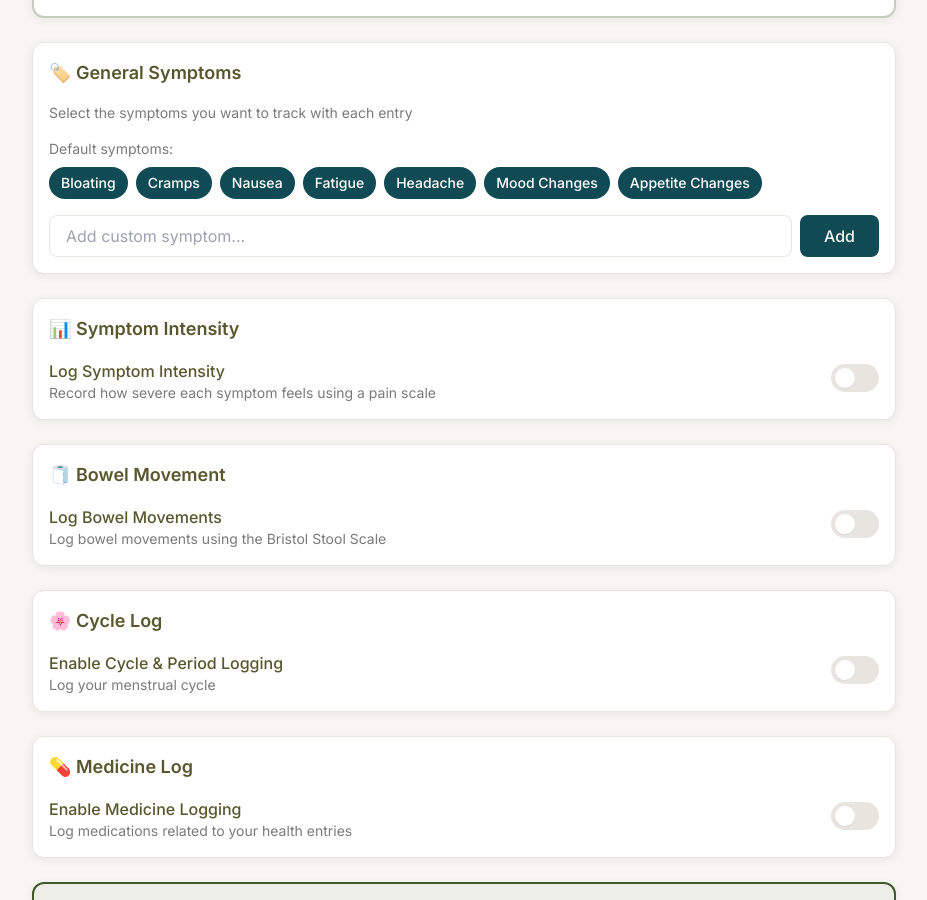
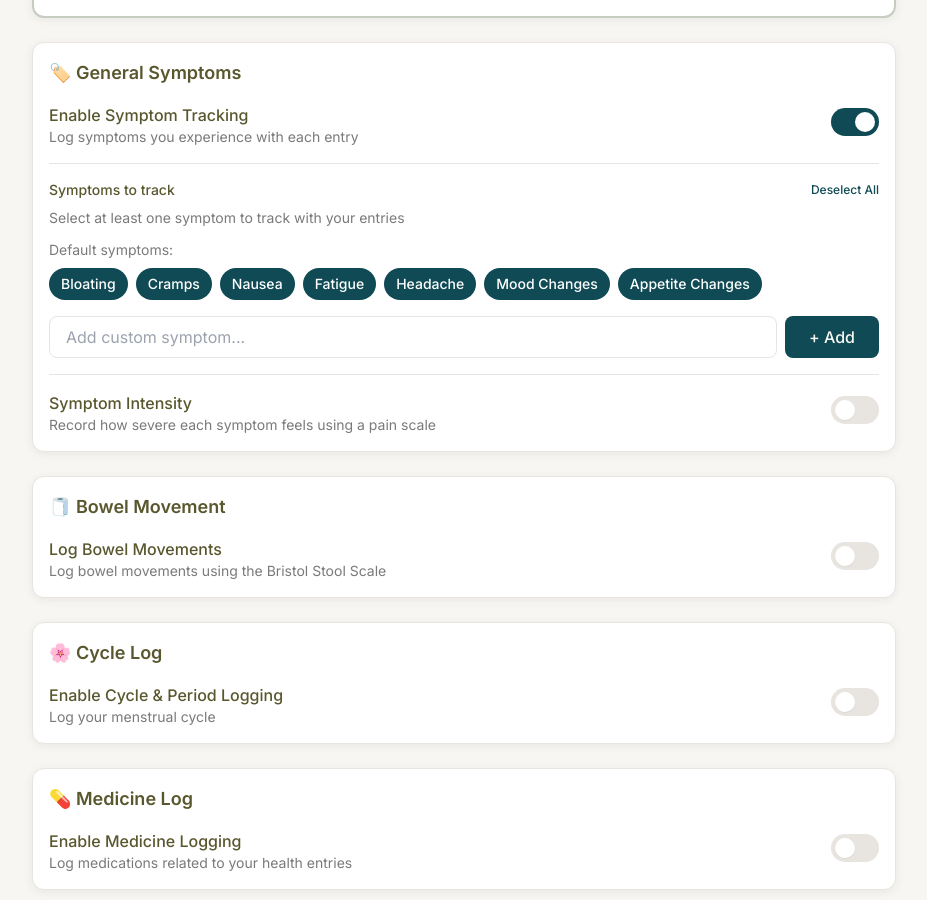
Before and after one commit to theselfstudy/cadence, a Next.js app: page /settings in a window 1280 px wide. Shown: the part 999-1899 px from the top of the page, without its empty margins (176-1103 px from the left). Built offline with nearby package versions, Linux system fonts and the light colour scheme.

Commit message:
pushing changes of /settings/page to tester

```diff
--- a/app/settings/page.tsx
+++ b/app/settings/page.tsx
@@ -186,11 +186,15 @@ function SettingsPageContent() {
   // ---------------------------------------------------------------------------
 
   const settingsValidation = validateSettings({
+    symptoms,
     periodTracking: safePeriodTracking,
     medicineTracking: safeMedicineTracking,
+    stoolTracking: safeStoolTracking,
   });
 
   const {
+    anySectionEnabled,
+    symptomsValid,
     productTrackingValid,
     customProductsValid,
     medicineTrackingValid,
@@ -198,6 +202,7 @@ function SettingsPageContent() {
   } = settingsValidation;
 
   const allOptionalFeaturesEnabled =
+    (symptoms?.selected?.length ?? 0) > 0 &&
     intensityTracking.enabled &&
     safeStoolTracking.enabled &&
     safePeriodTracking.enabled &&
@@ -208,6 +213,11 @@ function SettingsPageContent() {
   const allPeriodSymptomsSelected =
     periodSelectableSymptoms.length > 0 &&
     periodSelectableSymptoms.every((s) => safePeriodTracking.periodSymptoms?.includes(s));
+
+  // Check if all default symptoms are selected (for Select All / Deselect All button)
+  const allDefaultSymptomsSelected =
+    DEFAULT_SYMPTOMS.length > 0 &&
+    DEFAULT_SYMPTOMS.every((s) => symptoms?.selected?.includes(s));
 
   // ---------------------------------------------------------------------------
   // UNSAVED CHANGES WARNING
@@ -445,6 +455,7 @@ function SettingsPageContent() {
   const handleSaveSettings = () => {
     // Validate before allowing save
     const validation = validateSettings({
+      symptoms,
       periodTracking: safePeriodTracking,
       medicineTracking: safeMedicineTracking,
     });
@@ -530,11 +541,35 @@ function SettingsPageContent() {
     }
   };
 
+
+  // Toggle all period symptoms on/off
+  const handleToggleAllPeriodSymptoms = (selectAll: boolean) => {
+    if (selectAll) {
+      const allSymptoms = [...new Set([...safePeriodTracking.periodSymptoms, ...periodSelectableSymptoms])];
+      setPeriodTracking({ periodSymptoms: allSymptoms });
+    } else {
+      setPeriodTracking({ periodSymptoms: [...safePeriodTracking.customPeriodSymptoms] });
+    }
+  };
+
   // ---------------------------------------------------------------------------
   // MASTER TOGGLE HANDLERS
   // ---------------------------------------------------------------------------
 
   const handleToggleAllOptionalFeatures = (enabled: boolean) => {
+    // Toggle General Symptoms
+    if (enabled) {
+      handleToggleAllDefaultSymptoms(true);
+    } else {
+      useSettings.setState((state) => ({
+        symptoms: {
+          ...state.symptoms,
+          selected: [],
+        },
+        hasUnsavedChanges: true,
+      }));
+    }
+
     setIntensityTracking({ enabled });
     setStoolTracking({ enabled });
     setPeriodTracking({
@@ -550,12 +585,36 @@ function SettingsPageContent() {
     setMedicineTracking({ ...safeMedicineTracking, enabled });
   };
 
-  const handleToggleAllPeriodSymptoms = (selectAll: boolean) => {
+
+  // Toggle all default symptoms on/off
+  const handleToggleAllDefaultSymptoms = (selectAll: boolean) => {
+    const currentCustom = symptoms?.custom ?? [];
+    const currentSelected = symptoms?.selected ?? [];
+
     if (selectAll) {
-      const allSymptoms = [...new Set([...safePeriodTracking.periodSymptoms, ...periodSelectableSymptoms])];
-      setPeriodTracking({ periodSymptoms: allSymptoms });
+      // Select all defaults + keep any custom that were selected
+      const customThatWereSelected = currentSelected.filter(s => currentCustom.includes(s));
+      const newSelected = [...new Set([...DEFAULT_SYMPTOMS, ...customThatWereSelected])];
+
+      // Use the store's internal method to set all at once
+      useSettings.setState((state) => ({
+        symptoms: {
+          ...state.symptoms,
+          selected: newSelected,
+        },
+        hasUnsavedChanges: true,
+      }));
     } else {
-      setPeriodTracking({ periodSymptoms: [...safePeriodTracking.customPeriodSymptoms] });
+      // Deselect all defaults, keep custom symptoms selected
+      const customThatWereSelected = currentSelected.filter(s => currentCustom.includes(s));
+
+      useSettings.setState((state) => ({
+        symptoms: {
+          ...state.symptoms,
+          selected: customThatWereSelected,
+        },
+        hasUnsavedChanges: true,
+      }));
     }
   };
 
@@ -833,12 +892,53 @@ function SettingsPageContent() {
           />
         </section>
 
-        {/* Symptoms to Track */}
+        {/* General Symptoms */}
         <section className="card">
           <h2 className="text-lg font-semibold text-app-charcoal mb-4">🏷️ General Symptoms</h2>
-          <p className="text-sm text-app-gray mb-4">
-            Select the symptoms you want to track with each entry
+          <div className="space-y-4">
+            <ToggleRow
+              label="Enable Symptom Tracking"
+              description="Log symptoms you experience with each entry"
+              checked={(symptoms?.selected?.length ?? 0) > 0 || (symptoms?.custom?.length ?? 0) > 0}
+              onChange={(enabled) => {
+                if (enabled) {
+                  // Select all default symptoms when enabling
+                  handleToggleAllDefaultSymptoms(true);
+                } else {
+                  // Deselect all symptoms when disabling
+                  useSettings.setState((state) => ({
+                    symptoms: {
+                      ...state.symptoms,
+                      selected: [],
+                    },
+                    hasUnsavedChanges: true,
+                  }));
+                }
+              }}
+              activeColor="bg-app-teal"
+            />
+
+            {((symptoms?.selected?.length ?? 0) > 0 || (symptoms?.custom?.length ?? 0) > 0) && (
+              <>
+                {/* Symptom Selection */}
+                <div className="pt-4 border-t border-app-border">
+                  <div className="flex items-center justify-between mb-2">
+                    <p className="text-sm font-medium text-app-charcoal">Symptoms to track</p>
+                    {DEFAULT_SYMPTOMS.length > 0 && (
+                      <button
+                        type="button"
+                        onClick={() => handleToggleAllDefaultSymptoms(!allDefaultSymptomsSelected)}
+                        className="text-xs text-app-teal hover:text-app-teal/70 font-medium"
+                      >
+                        {allDefaultSymptomsSelected ? "Deselect All" : "Select All"}
+                      </button>
+                    )}
+                  </div>
+                  <p className="text-sm text-app-gray mb-3">
+                    Select at least one symptom to track with your entries
                   </p>
+
+                  {/* Default symptoms */}
                   <div className="mb-4">
                     <p className="text-sm text-app-gray mb-2">Default symptoms:</p>
                     <div className="flex flex-wrap gap-2">
@@ -852,6 +952,8 @@ function SettingsPageContent() {
                       ))}
                     </div>
                   </div>
+
+                  {/* Custom symptoms */}
                   {(symptoms?.custom?.length ?? 0) > 0 && (
                     <div className="mb-4">
                       <p className="text-sm text-app-gray mb-2">
@@ -871,6 +973,8 @@ function SettingsPageContent() {
                       </div>
                     </div>
                   )}
+
+                  {/* Add custom symptom */}
                   {canAddMoreCustomSymptoms ? (
                     <div className="flex gap-2">
                       <input
@@ -879,33 +983,34 @@ function SettingsPageContent() {
                         onChange={(e) => setNewSymptom(e.target.value)}
                         onKeyDown={(e) => e.key === "Enter" && handleAddSymptom()}
                         placeholder="Add custom symptom..."
-                className="flex-1 px-4 py-2 rounded-lg border border-app-border bg-app-white focus:outline-none focus:ring-2 focus:ring-app-green"
+                        className="flex-1 px-4 py-2 rounded-lg border border-app-border bg-app-white focus:outline-none focus:ring-2 focus:ring-app-teal"
                       />
                       <button
                         type="button"
                         onClick={handleAddSymptom}
-                className="px-6 py-2 rounded-lg bg-app-teal text-app-cream font-medium hover:bg-app-green-dark transition-colors"
+                        className="px-6 py-2 rounded-lg bg-app-teal text-app-cream font-medium hover:opacity-90 transition-colors"
                       >
-                Add
+                        + Add
                       </button>
                     </div>
                   ) : (
-            <p className="text-xs text-app-gray italic">Maximum of {MAX_CUSTOM_SYMPTOMS} custom symptoms reached</p>
+                    <p className="text-xs text-app-gray italic">
+                      Maximum of {MAX_CUSTOM_SYMPTOMS} custom symptoms reached
+                    </p>
                   )}
-        </section>
+                </div>
 
                 {/* Symptom Intensity */}
-        <section className="card">
-          <h2 className="text-lg font-semibold text-app-charcoal mb-4">📊 Symptom Intensity </h2>
+                <div className="pt-4 border-t border-app-border">
                   <ToggleRow
-            label="Log Symptom Intensity"
+                    label="Symptom Intensity"
                     description="Record how severe each symptom feels using a pain scale"
                     checked={intensityTracking.enabled}
                     onChange={(enabled) => setIntensityTracking({ enabled })}
                     activeColor="bg-app-teal"
                   />
                   {intensityTracking.enabled && (
-            <div className="mt-6">
+                    <div className="mt-4">
                       <p className="text-sm font-medium text-app-charcoal mb-3">Choose your pain scale:</p>
                       <div className="space-y-3">
                         <PainScaleOption
@@ -923,6 +1028,10 @@ function SettingsPageContent() {
                       </div>
                     </div>
                   )}
+                </div>
+              </>
+            )}
+          </div>
         </section>
 
         {/* Bowel Movement */}
@@ -1043,7 +1152,11 @@ function SettingsPageContent() {
                 </div>
 
                 {/* Product Usage */}
-                <div className="pt-4 border-t border-app-border">
+                <div className={`pt-4 border-t border-app-border transition-colors ${
+                  showValidationErrors && !productTrackingValid
+                    ? "bg-app-red/10 border-2 border-app-red rounded-lg p-4 -mx-4 mt-4"
+                    : ""
+                }`}>
                   <ToggleRow
                     label="Product Usage"
                     description="Log which menstrual products you use"
@@ -1149,7 +1262,7 @@ function SettingsPageContent() {
             {safeMedicineTracking.enabled && (
               <div className={`transition-colors rounded-lg ${
                 showValidationErrors && !medicineTrackingValid
-                  ? "bg-app-red/10 border-2 border-app-red p-4 -mx-4"
+                  ? "bg-app-plumb/10 border-2 border-app-plumb p-4 -mx-4"
                   : ""
               }`}>
 
```
Lines whose indentation alone changed are shown as unchanged.
